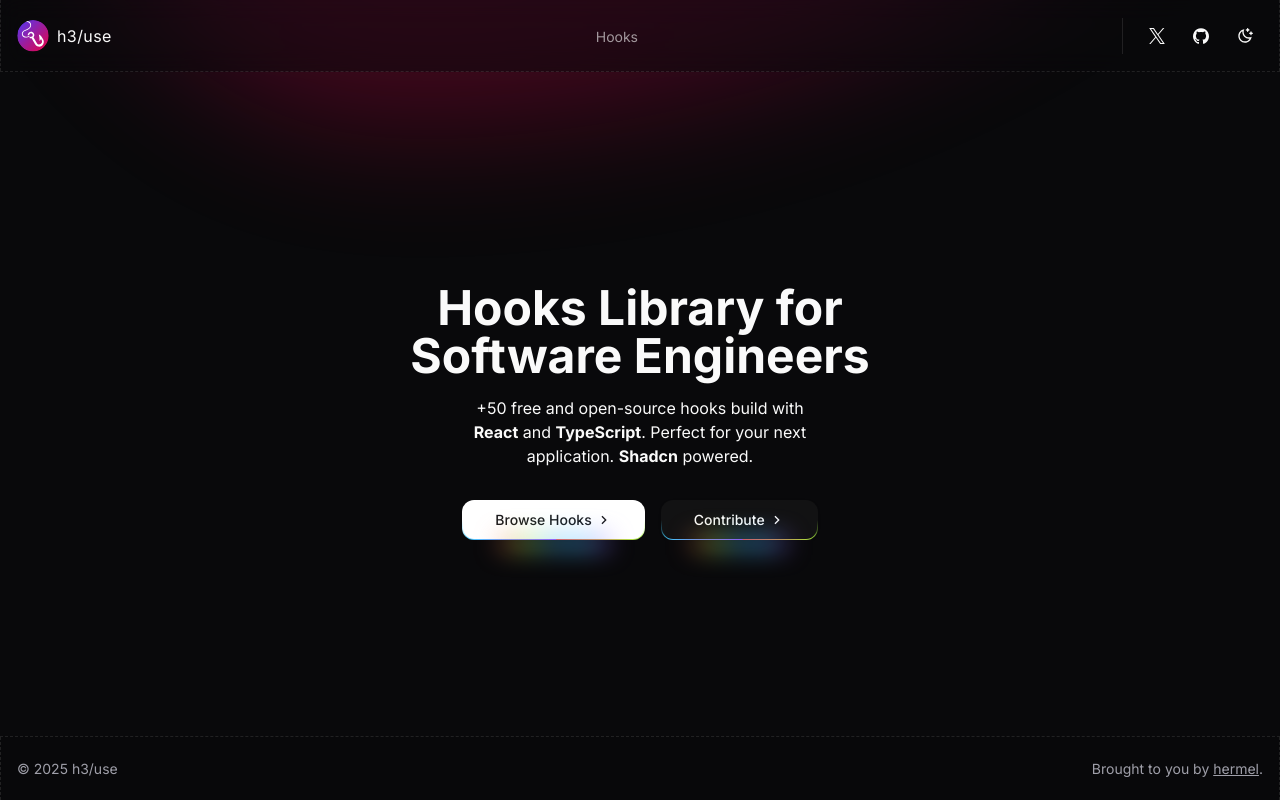
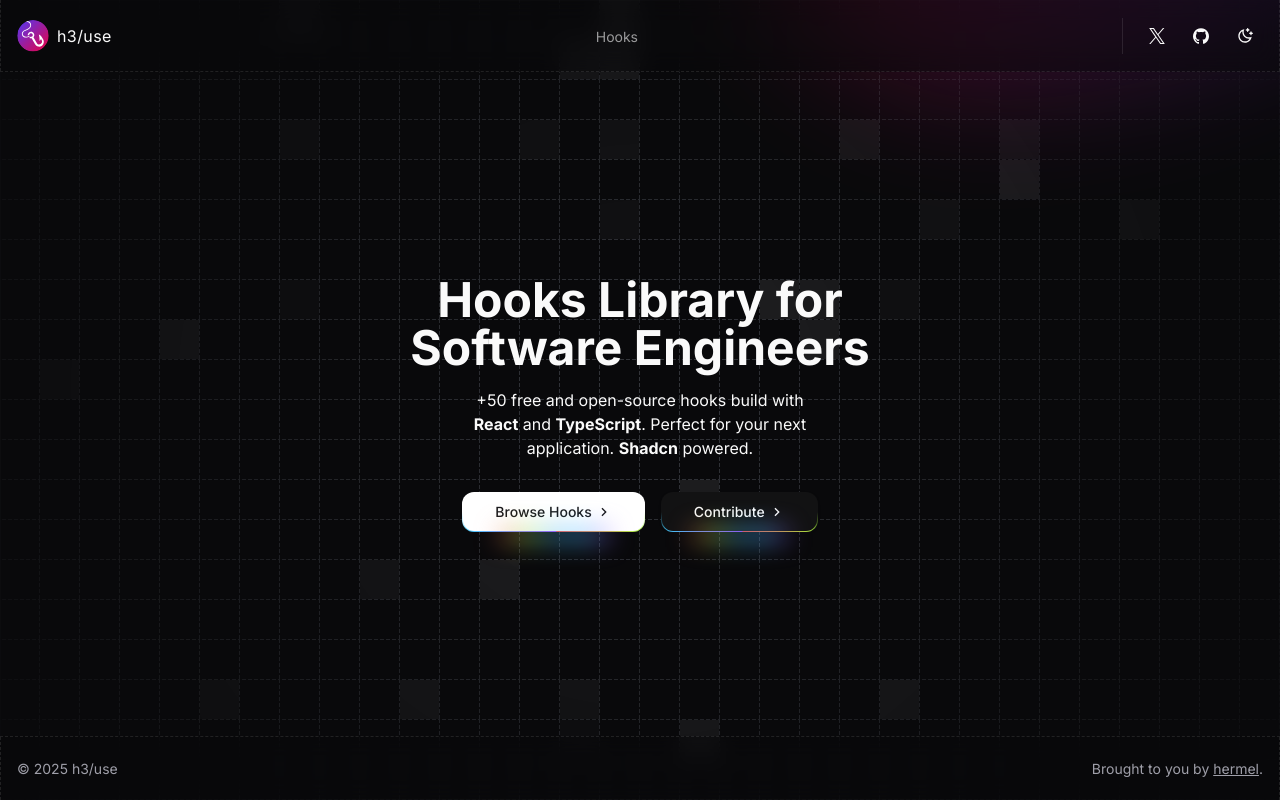
Before and after one commit to matbrgz/guarahooks, a Next.js app: page / in a window 1280 px wide. Built offline with nearby package versions, Linux system fonts and the light colour scheme.

Commit message:
feat(home page): update landing page

```diff
--- a/app/layout.tsx
+++ b/app/layout.tsx
@@ -6,7 +6,6 @@ import '@/assets/globals.css';
 
 import { SpeedInsights } from '@vercel/speed-insights/next';
 
-import { BlurredBlob } from '@/components/design/blurred-blob';
 import { Footer } from '@/components/layout/footer';
 import { Header } from '@/components/layout/header';
 import { ThemeProvider } from '@/components/theme/theme-provider';
@@ -69,11 +68,6 @@ export default function RootLayout({
               {children}
             </main>
             <Footer />
-            <BlurredBlob
-              className="-top-[85%] left-1/2 -translate-x-1/2 opacity-30"
-              colorFrom="#4F39F6"
-              colorTo="#EC003F"
-            />
             <Toaster richColors position="bottom-center" duration={3000} />
           </TooltipProvider>
         </ThemeProvider>
--- a/app/page.tsx
+++ b/app/page.tsx
@@ -1,14 +1,33 @@
+import { BlurredBlob } from '@/components/design/blurred-blob';
+import { AnimatedGridPattern } from '@/components/magicui/animated-grid-pattern';
 import { Hero } from '@/components/sections/hero';
 
 import { cn } from '@/lib/utils';
 
 export default function Home() {
   return (
-    <section className={cn('layout-container grow')}>
+    <section
+      className={cn('flex items-center justify-center grow px-4 lg:px-0')}
+    >
       <Hero />
-      {/* TODO: Add a section with showcases */}
       {/* TODO: Add a section with hooks examples */}
       {/* TODO: Add a section with testimonials */}
+      <AnimatedGridPattern
+        numSquares={30}
+        maxOpacity={0.1}
+        duration={3}
+        repeatDelay={1}
+        strokeDasharray={'4 2'}
+        className={cn(
+          '[mask-image:radial-gradient(800px_circle_at_center,white,transparent)]',
+          'inset-x-0',
+        )}
+      />
+      <BlurredBlob
+        className="lg:-top-[120%] -top-1/2 left-1/2 lg:-translate-x-1/8 lg:opacity-30 opacity-40 rotate-90 lg:rotate-270"
+        colorFrom="#EC003F"
+        colorTo="#4F39F6"
+      />
     </section>
   );
 }
--- /dev/null
+++ b/components/magicui/animated-grid-pattern.tsx
@@ -0,0 +1,155 @@
+'use client';
+
+import {
+  ComponentPropsWithoutRef,
+  useEffect,
+  useId,
+  useRef,
+  useState,
+} from 'react';
+
+import { motion } from 'motion/react';
+
+import { cn } from '@/lib/utils';
+
+export interface AnimatedGridPatternProps
+  extends ComponentPropsWithoutRef<'svg'> {
+  width?: number;
+  height?: number;
+  x?: number;
+  y?: number;
+  strokeDasharray?: any;
+  numSquares?: number;
+  maxOpacity?: number;
+  duration?: number;
+  repeatDelay?: number;
+}
+
+export function AnimatedGridPattern({
+  width = 40,
+  height = 40,
+  x = -1,
+  y = -1,
+  strokeDasharray = 0,
+  numSquares = 50,
+  className,
+  maxOpacity = 0.5,
+  duration = 4,
+  repeatDelay = 0.5,
+  ...props
+}: AnimatedGridPatternProps) {
+  const id = useId();
+  const containerRef = useRef(null);
+  const [dimensions, setDimensions] = useState({ width: 0, height: 0 });
+  const [squares, setSquares] = useState(() => generateSquares(numSquares));
+
+  function getPos() {
+    return [
+      Math.floor((Math.random() * dimensions.width) / width),
+      Math.floor((Math.random() * dimensions.height) / height),
+    ];
+  }
+
+  // Adjust the generateSquares function to return objects with an id, x, and y
+  function generateSquares(count: number) {
+    return Array.from({ length: count }, (_, i) => ({
+      id: i,
+      pos: getPos(),
+    }));
+  }
+
+  // Function to update a single square's position
+  const updateSquarePosition = (id: number) => {
+    setSquares((currentSquares) =>
+      currentSquares.map((sq) =>
+        sq.id === id
+          ? {
+              ...sq,
+              pos: getPos(),
+            }
+          : sq,
+      ),
+    );
+  };
+
+  // Update squares to animate in
+  useEffect(() => {
+    if (dimensions.width && dimensions.height) {
+      setSquares(generateSquares(numSquares));
+    }
+  }, [dimensions, numSquares]);
+
+  // Resize observer to update container dimensions
+  useEffect(() => {
+    const resizeObserver = new ResizeObserver((entries) => {
+      for (let entry of entries) {
+        setDimensions({
+          width: entry.contentRect.width,
+          height: entry.contentRect.height,
+        });
+      }
+    });
+
+    if (containerRef.current) {
+      resizeObserver.observe(containerRef.current);
+    }
+
+    return () => {
+      if (containerRef.current) {
+        resizeObserver.unobserve(containerRef.current);
+      }
+    };
+  }, [containerRef]);
+
+  return (
+    <svg
+      ref={containerRef}
+      aria-hidden="true"
+      className={cn(
+        'pointer-events-none absolute inset-0 h-full w-full fill-gray-400/30 stroke-gray-400/30',
+        className,
+      )}
+      {...props}
+    >
+      <defs>
+        <pattern
+          id={id}
+          width={width}
+          height={height}
+          patternUnits="userSpaceOnUse"
+          x={x}
+          y={y}
+        >
+          <path
+            d={`M.5 ${height}V.5H${width}`}
+            fill="none"
+            strokeDasharray={strokeDasharray}
+          />
+        </pattern>
+      </defs>
+      <rect width="100%" height="100%" fill={`url(#${id})`} />
+      <svg x={x} y={y} className="overflow-visible">
+        {squares.map(({ pos: [x, y], id }, index) => (
+          <motion.rect
+            initial={{ opacity: 0 }}
+            animate={{ opacity: maxOpacity }}
+            transition={{
+              duration,
+              repeat: 1,
+              delay: index * 0.1,
+              repeatType: 'reverse',
+            }}
+            onAnimationComplete={() => updateSquarePosition(id)}
+            key={`${x}-${y}-${index}`}
+            width={width - 1}
+            height={height - 1}
+            x={x * width + 1}
+            y={y * height + 1}
+            fill="currentColor"
+            strokeWidth="0"
+          />
+        ))}
+      </svg>
+    </svg>
+  );
+}
--- a/components/sections/hero.tsx
+++ b/components/sections/hero.tsx
@@ -10,7 +10,9 @@ import { siteConfig } from '@/config/site';
 export function Hero() {
   return (
     <section
-      className={cn('flex flex-col items-center justify-center grow gap-8')}
+      className={cn(
+        'z-10 flex flex-col items-center justify-center grow gap-8',
+      )}
     >
       <hgroup
         className={cn(
```
